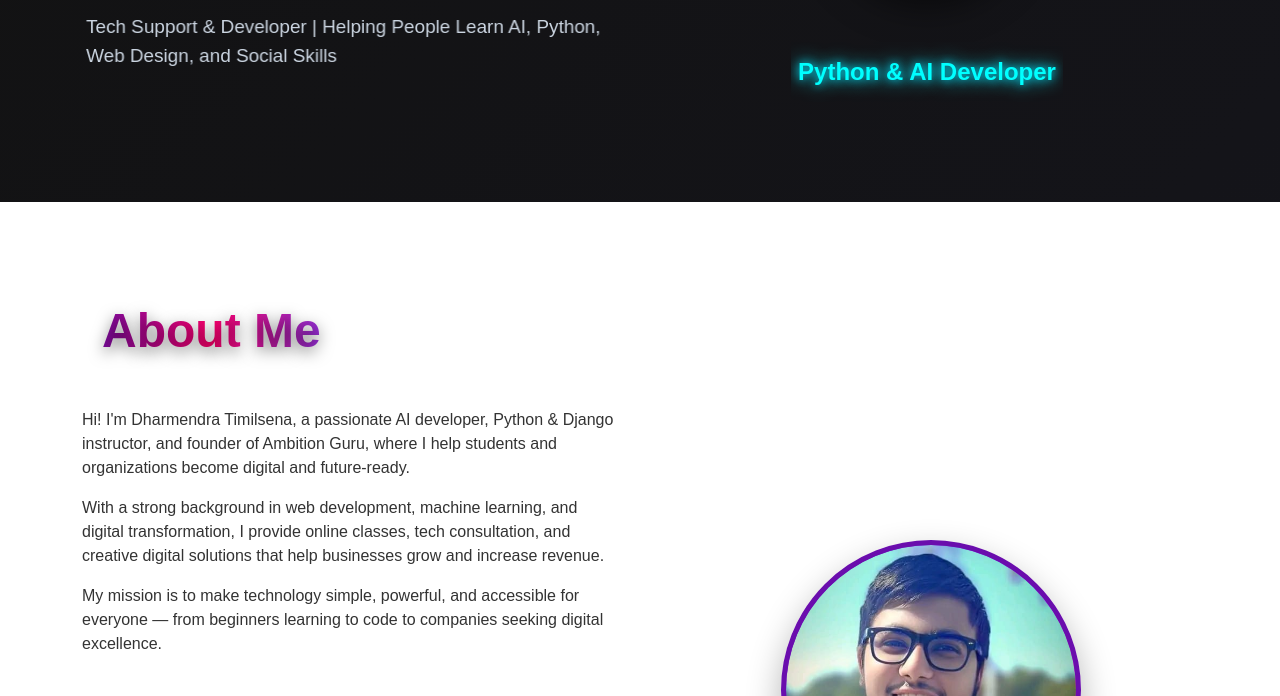
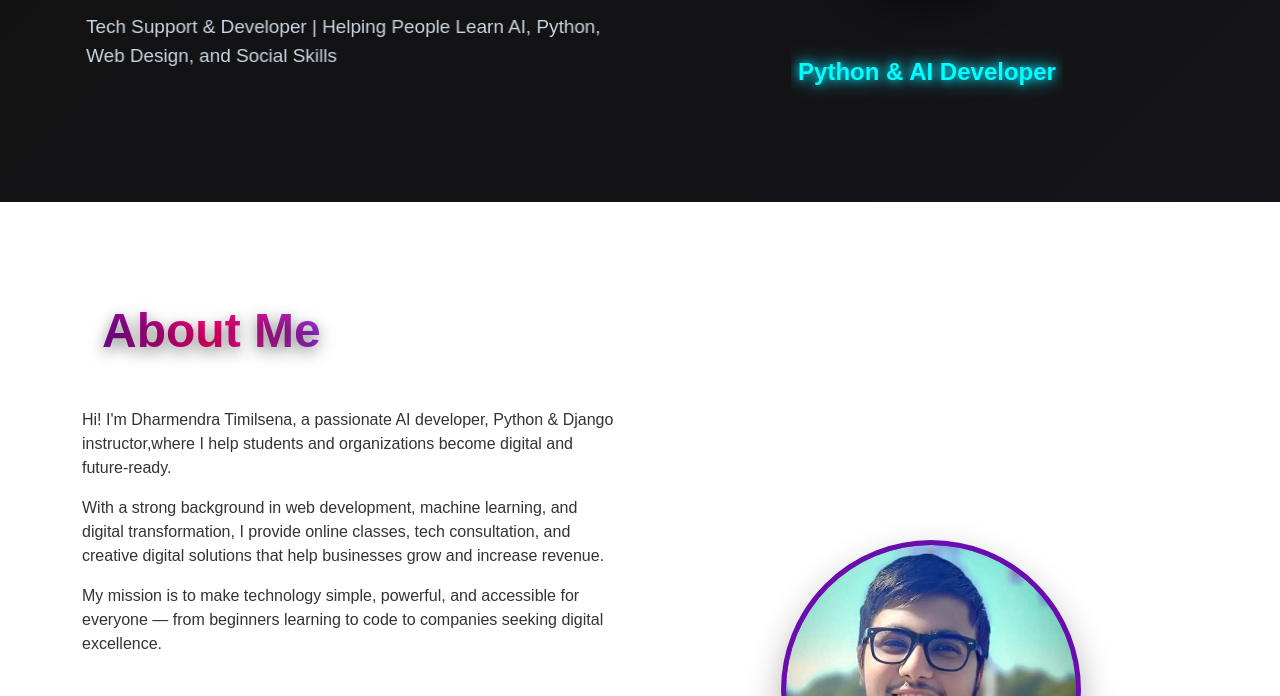
Before and after one commit to GamemakerNepal/Dhamendra, a plain HTML site: page index.html in a window 1280 px wide. Shown: the part 404-1100 px from the top of the page. Drawn offline with nearby package versions, Linux system fonts and the light colour scheme.

Commit message:
Update introduction in About Me section
Removed the phrase 'founder of Ambition Guru' from the introduction.

Signed-off-by: Web-Develpper <dharmashtimilsena@gmail.com>

```diff
--- a/index.html
+++ b/index.html
@@ -854,7 +854,7 @@
 
       <div class="about-content">
         <div class="about-text">
-          <p>Hi! I'm Dharmendra Timilsena, a passionate AI developer, Python & Django instructor, and founder of Ambition Guru, where I help students and organizations become digital and future-ready.</p>
+          <p>Hi! I'm Dharmendra Timilsena, a passionate AI developer, Python & Django instructor,where I help students and organizations become digital and future-ready.</p>
           <p>With a strong background in web development, machine learning, and digital transformation, I provide online classes, tech consultation, and creative digital solutions that help businesses grow and increase revenue.</p>
           <p>My mission is to make technology simple, powerful, and accessible for everyone — from beginners learning to code to companies seeking digital excellence.</p>
 
```
